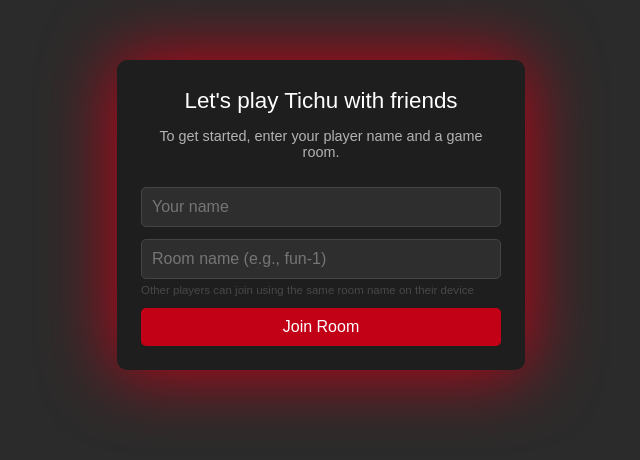
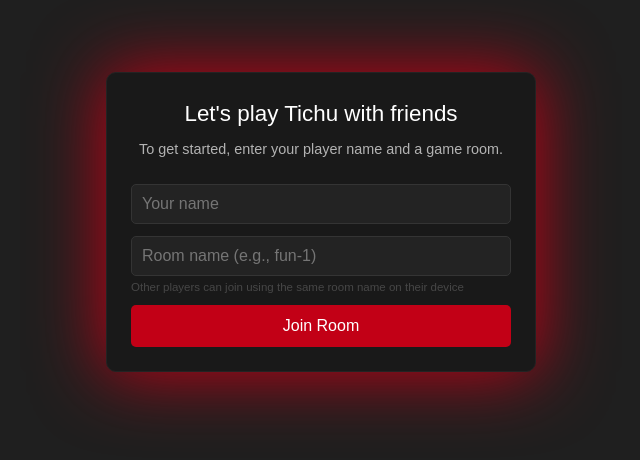
Before and after one commit to 91b91/tichu-online, a React (Vite) app in the folder frontend/: page / in a window 1280 px wide. Shown: the top 460 px of the page, without its empty margins (319-959 px from the left). Built offline with nearby package versions, Linux system fonts and the light colour scheme; no server answers.

Commit message:
Implemented basic css containers for Lobby page.

```diff
--- a/frontend/src/components/ChatInput.jsx
+++ b/frontend/src/components/ChatInput.jsx
@@ -17,13 +17,12 @@
 
   return (
     <form onSubmit={handleSubmit}>
-      <input
+      <input className="input-field"
         type="text"
         placeholder="Your message"
         value={message}
         onChange={(e) => setMessage(e.target.value)}
       />
-      <button type="submit">Send</button>
     </form>
   );
 }
--- /dev/null
+++ b/frontend/src/components/ErrorMessage.jsx
@@ -0,0 +1,8 @@
+
+export function ErrorMessage({ errorText }) {
+  return (
+    <div className="error-message">
+      <p className="error-text">{errorText}</p>
+    </div>
+  );
+}
--- a/frontend/src/components/JoinInput.jsx
+++ b/frontend/src/components/JoinInput.jsx
@@ -1,8 +1,9 @@
 // JoinInput.jsx
 import React, { useState, useEffect } from "react";
 import { useQueryParams } from "../hooks/useQueryParams.jsx";
-import { useUser } from "../contexts/UserContext";
+import { useUser } from "../contexts/UserContext.jsx";
 import { useNavigate } from "react-router-dom";
+import { ErrorMessage } from "./ErrorMessage.jsx"
 
 export function JoinInput() {
   const { username, setUsername, userId, roomName, setRoomName, joinRoom } = useUser();
@@ -50,8 +51,8 @@
   return (
     <form onSubmit={handleSubmit} className="join-form">
       <div className="join-header">
-        <p className="join-title">Let's play Tichu with friends</p>
-        <p className="join-subtitle">To get started, enter your player name and a game room.</p>
+        <p className="regular-title">Let's play Tichu with friends</p>
+        <p className="regular-subtitle">To get started, enter your player name and a game room.</p>
       </div>
       <div className="input-group">
         <input
@@ -71,17 +72,9 @@
           className="input-field"
         />
         <p className="muted-text">Other players can join using the same room name on their device</p>
-        <button type="submit" className="submit-button">Join Room</button>
+        <button type="submit" className="basic-red-button">Join Room</button>
       </div>
       {error && <ErrorMessage errorText={error} />} {/* Display the error message if it exists */}
     </form>
   );
 }
-
-function ErrorMessage({ errorText }) {
-  return (
-    <div className="error-message">
-      <p className="error-text">{errorText}</p>
-    </div>
-  );
-}
--- a/frontend/src/index.css
+++ b/frontend/src/index.css
@@ -1,10 +1,24 @@
+:root {
+  --background-colour: #1f1f1f;
+  --shadow-on-background-colour: #111111;
+  --container-background-colour: rgb(25, 25, 25);
+  --main-text-colour: #ffffff;
+  --soft-grey-colour: #b3b3b3;
+  --softer-grey-colour: #343434;
+  --softest-grey-colour: #232323;
+  --primary-red-colour: #C20016; /* red colour from tichu */
+  --primary-darker-red-colour: #A00012;
+  --background-pale-red-colour: #ffd5cd;
+}
+
+
 /* Global styles for the entire page */
 body {
-  margin: 0; /* Removes default browser margins around the page */
+  margin: 0;
   padding: 0;
-  font-family: 'Aptos', sans-serif; /* Sets the default font to Arial (can be changed later) */
-  background-color: #2b2b2b; /* Sets a greyish background color */
-  color: #ffffff; /* Ensures text is white for good contrast against the grey background */
+  font-family: 'Aptos', sans-serif;
+  background-color: var(--background-colour);
+  color: var(--main-text-colour);
   display: flex; /* Makes the body a flex container for easier centering */
   justify-content: center; /* Horizontally centers content inside the body */
   height: 100vh; /* Ensures the body takes up the full viewport height */
@@ -12,106 +26,245 @@
 
 /* Form container */
 .join-form {
-  background-color: #1e1e1e; /* Dark grey background for the form */
-  border-radius: 10px; /* Rounds the corners of the form */
-  margin-top: 60px;
-  padding: 24px; /* Adds spacing inside the form */
-  width: 360px; /* Sets the form width */
-  box-shadow: 0 4px 10px rgba(0, 0, 0, 0.5); /* Adds a shadow for depth */
-  text-align: center; /* Centers text inside the form */
-  box-shadow: 0 0 70px 2px #C20016; /* Adds the glow effect without changing border size */
+  background-color: var(--container-background-colour);;
+  border-radius: 10px;
+  margin-top: 72px;
+  padding: 24px;
+  width: 380px;
+  text-align: center;
+  box-shadow: 0 0 70px 2px var(--primary-red-colour);
+  border: 1.6px solid var(--softest-grey-colour);
 }
 
-/* Form header */
-.join-title {
+.regular-title {
   font-size: 1.4rem; /* Makes the title larger than normal text */
-  margin-bottom: 10px; /* Adds space below the title */
+  margin-bottom: 10px;
   margin-top: 4px;
 }
 
-.join-subtitle {
-  font-size: 0.9rem; /* Makes the subtitle slightly smaller */
-  color: #b3b3b3; /* A lighter grey for a softer look */
-  margin-bottom: 15px; /* Adds space below the subtitle */
+.regular-subtitle {
+  font-size: 0.9rem;
+  color: var(--soft-grey-colour);
+  margin-bottom: 15px;
 }
 
 .muted-text {
-  font-size: 0.72rem; /* Small, subtle text */
-  color: #484848; /* Muted grey color */
-  text-align: left; /* Aligns the text to the left */
-  margin-top: 5px; /* Adds some space above the text (optional) */
+  font-size: 0.72rem;
+  color: #474747;
+  text-align: left;
+  margin-top: 5px;
 }
 
 /* Input fields */
 .input-field {
   width: 100%;
   padding: 10px;
-  border: 1.5px solid #444; /* Keeps the border consistent */
+  border: 1.5px solid var(--softer-grey-colour);
   border-radius: 5px;
-  background-color: #2e2e2e;
-  color: #ffffff;
+  background-color: var(--softest-grey-colour);
+  color: var(--main-text-colour);
   font-size: 1rem;
   margin-top: 12px;
   box-sizing: border-box;
-  transition: box-shadow 0.3 ease, border-color 0.2s ease; /* Smooth transition for focus effects */
+  transition: border-color 0.3s ease, box-shadow 0.3s ease;
 }
 
-/* Input focus state */
 .input-field:focus {
-  outline: none; /* Removes the default focus outline */
-  border-color: #C20016; /* Changes the border color to red */
-  box-shadow: 0 0 5px #C20016; /* Adds the glow effect without changing border size */
+  outline: none;
+  border-color: var(--primary-red-colour);
+  box-shadow: 0 0 5px var(--primary-red-colour);
 }
 
 /* Submit button */
-.submit-button {
+.basic-red-button {
   width: 100%; /* Makes the button the same width as the input fields */
-  padding: 10px; /* Adds internal spacing for better clickability */
-  border: none; /* Removes the default border */
-  border-radius: 5px; /* Rounds the corners for a softer look */
-  background-color: #C20016; /* Bright red background for the button */
-  color: #ffffff; /* White text for contrast */
+  padding: 12px; /* Adds internal spacing for better clickability */
+  border: none;
+  border-radius: 5px;
+  background-color: var(--primary-red-colour);
+  color: var(--main-text-colour);
   font-size: 1rem; /* Matches the input field text size */
-  cursor: pointer; /* Changes the cursor to a pointer to indicate it's clickable */
-  transition: background-color 0.3s ease, transform 0.2s ease; /* Smooth hover effects */
+  cursor: pointer;
+  transition: box-shadow 0.3s ease, transform 0.2s ease;
 }
 
-.submit-button:hover {
-  background-color: #A00012; /* Darker red when hovered */
-  box-shadow: 0 0 5px #C20016; /* Optional: Adds a subtle red glow */
+.basic-red-button:hover {
+  background-color: var(--primary-darker-red-colour); /* Darker red when hovered */
+  box-shadow: 0 0 5px var(--primary-red-colour);
   transform: scale(1.01); /* Slightly enlarges the button for a hover effect */
 }
 
-.submit-button:active {
-  background-color: #A00012; /* Even darker red when clicked */
+.basic-red-button:active {
+  background-color: var(--primary-darker-red-colour);
   transform: scale(0.99); /* Slightly shrinks the button for a click effect */
 }
 
 /* Input focus state */
 .submit-button:focus {
-  outline: none; /* Removes the default blue outline */
-  box-shadow: 0 0 5px #C20016; /* Optional: Adds a subtle red glow */
-  transform: scale(1.01); /* Slightly enlarges the button for a hover effect */
+  outline: none;
+  box-shadow: 0 0 5px var(--primary-red-colour);
+  transform: scale(1.01);
 }
 
 /* Error message container */
 .error-message {
-  background-color: #eed2cd; /* Light red background */
-  border-radius: 5px; /* Rounded corners */
-  padding: 16px 12px; /* Spacing inside the container */
-  margin-top: 10px; /* Space above the error message */
+  background-color: var(--background-pale-red-colour);
+  border-radius: 5px;
+  padding: 16px 12px;
+  margin-top: 12px;
   text-align: left; /* Align text to the left */
 }
 
 /* Error text */
 .error-text {
-  color: #7c000f; /* Dark red text */
+  color: var(--primary-darker-red-colour);
   font-size: 0.80rem; /* Slightly smaller text */
-  margin: 0; /* Remove default margins */
+  margin: 0;
 }
 
 /* Customize text selection */
 ::selection {
-  background-color: #C20016; /* Red highlight background */
-  color: #ffffff; /* White text */
+  background-color: var(--primary-red-colour);
+  color: var(--main-text-colour);
 }
+
+.basic-container {
+  background-color: var(--container-background-colour);
+  border-radius: 10px;
+  margin-top: 72px;
+  padding: 24px;
+  width: 480px;
+  text-align: center;
+  position: relative;
+  border: 1.6px solid var(--softest-grey-colour);
+}
+
+/* this is just so the shadow goes behind everything */
+.basic-container::before {
+   content: '';
+   position: absolute;
+   height: 100%;
+   width: 100%;
+   bottom: 0;
+   left: 0;
+   border-radius: 10px;
+   box-shadow: 0 0 70px 1px var(--shadow-on-background-colour);
+   z-index: -1;
+}
+
+/* Room Link Container */
+.room-link-container {
+  margin-top: 20px;
+  text-align: center;
+}
+
+/* Room Link Text */
+.room-link-text {
+  font-size: 1rem;
+  color: var(--soft-grey-colour); /* Subtle grey text */
+  margin-bottom: 10px;
+}
+
+/* Wrapper for Input and Button */
+.room-link-wrapper {
+  display: flex;
+  align-items: center;
+  width: 100%;
+  max-width: 420px;
+  margin: 0 auto;
+  border: none;
+  overflow: hidden; /* Ensures button is visually connected */
+}
+
+/* Room Link Input */
+.room-link-input {
+  flex: 1; /* Input takes up remaining space */
+  padding: 10px;
+  border: none; /* No separate border for input */
+  background-color: var(--softest-grey-colour);
+  color: var(--soft-grey-colour);
+  border: 1.5px solid var(--softer-grey-colour);
+  border-radius: 5px 0px 0px 5px;
+  font-size: 0.9rem;
+  text-align: left;
+  white-space: nowrap;
+  overflow: hidden;
+  text-overflow: ellipsis;
+}
+
+/* Focus State for Input */
+.room-link-input:focus {
+  outline: none;
+}
+
+/* Room Link Button */
+.room-link-button {
+  display: flex;
+  align-items: center;
+  justify-content: center;
+  background-color: var(--primary-red-colour);
+  color: var(--main-text-colour);
+  border: 1.5px solid var(--primary-darker-red-colour);
+  border-radius: 0px 5px 5px 0px;
+  padding: 10px 8px;
+  cursor: pointer;
+  height: 100%;
+  box-sizing: border-box;
+}
+
+/* Hover and Active States for Button */
+.room-link-button:hover {
+  background-color: var(--primary-darker-red-colour);
+}
+
+.room-link-button:active {
+  transform: scale(0.98);
+}
+
+/* Icon inside Button */
+.icon {
+  width: 18px;
+  height: 18px;
+}
+
+.chat-container {
+  margin-top: 20px;
+}
+
+.chat-display {
+  height: 140px; /* Adjust height as needed */
+  overflow-y: scroll; /* Enable vertical scrolling */
+  scrollbar-width: thin; /* For Firefox: Makes the scrollbar thin */
+  scrollbar-color: var(--softer-grey-colour) transparent; /* Grey thumb, no track */
+}
+
+/* For Chrome, Safari, and Edge */
+.chat-display::-webkit-scrollbar {
+  width: 6px; /* Makes the scrollbar thin */
+}
+
+.chat-display::-webkit-scrollbar-thumb {
+  background-color: var(--softer-grey-colour); /* Grey thumb */
+  border-radius: 4px; /* Makes the scrollbar thumb rounded */
+}
+
+.chat-display::-webkit-scrollbar-track {
+  background: transparent; /* No track background */
+}
+
+.chat-messages {
+  list-style: none; /* Removes bullet points */
+  margin: 0; /* No outer margins */
+  padding: 0; /* No padding */
+  text-align: left; /* Align content to the left */
+}
+
+.chat-message-header {
+  color: var(--primary-red-colour);
+  font-weight: bold;
+  margin-right: 4px;
+}
+
+.chat-message-body-dull {
+  color: var(--soft-grey-colour);
+}
--- a/frontend/src/pages/HomePage.jsx
+++ b/frontend/src/pages/HomePage.jsx
@@ -1,29 +1,11 @@
 import React from "react";
-import { useNavigate } from "react-router-dom";
-import { useUser } from "../contexts/UserContext";
 import { JoinInput } from "../components/JoinInput";
 
 function HomePage() {
-  const { username, setUsername, roomName, setRoomName } = useUser(); // Access context
-  const navigate = useNavigate(); // For navigation
-
-  const handleJoinRoom = () => {
-    if (username && roomName) {
-      navigate("/lobby"); // Navigate to the RoomPage
-    } else {
-      alert("Please enter both a username and a room name.");
-    }
-  };
 
   return (
     <div>
-      <JoinInput
-        username={username}
-        roomName={roomName}
-        setUsername={setUsername}
-        setRoomName={setRoomName}
-        onJoinRoom={handleJoinRoom}
-      />
+      <JoinInput/>
     </div>
   );
 }
```
Also changed, not shown: frontend/src/components/ChatDisplay.jsx (+31 -15 lines), frontend/src/components/RoomLink.jsx (+13 -7 lines), frontend/src/pages/LobbyPage.jsx (+13 -5 lines), 1 other file (tests, documents, lock files or other folders).
